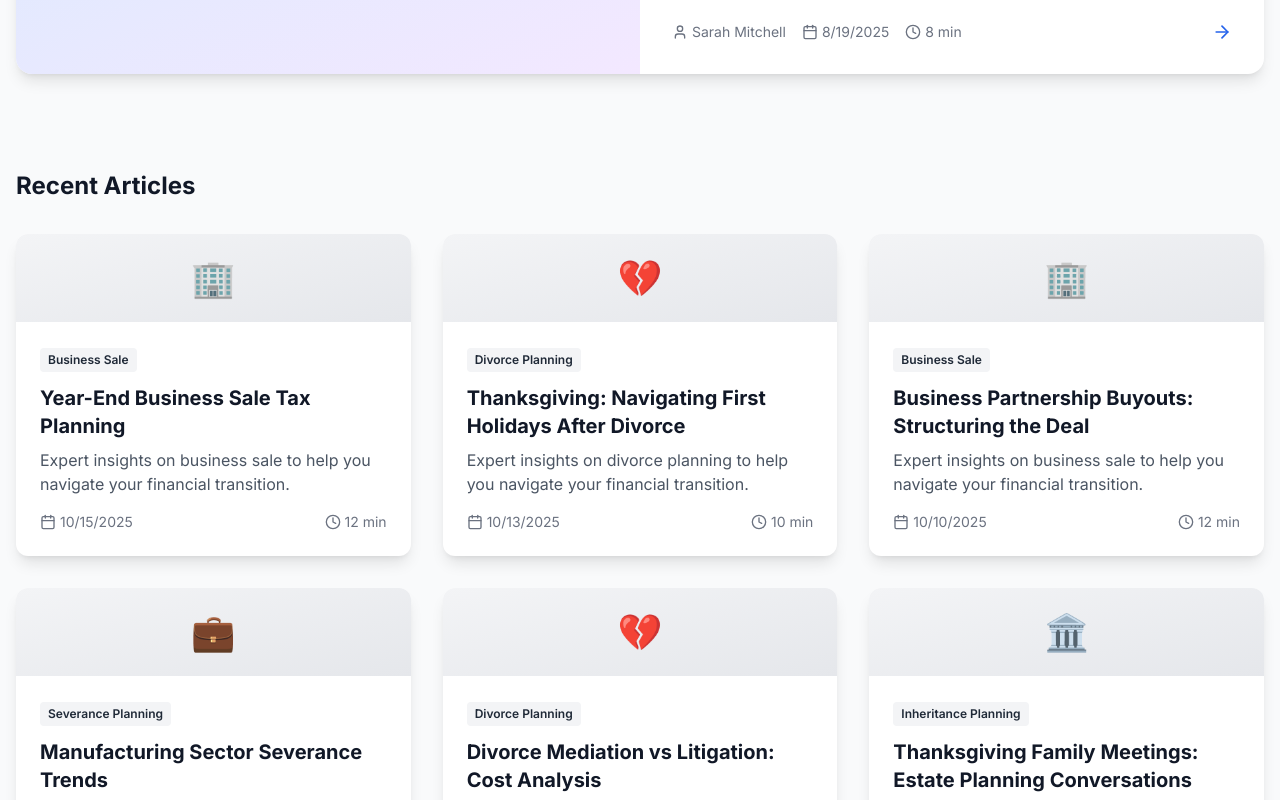
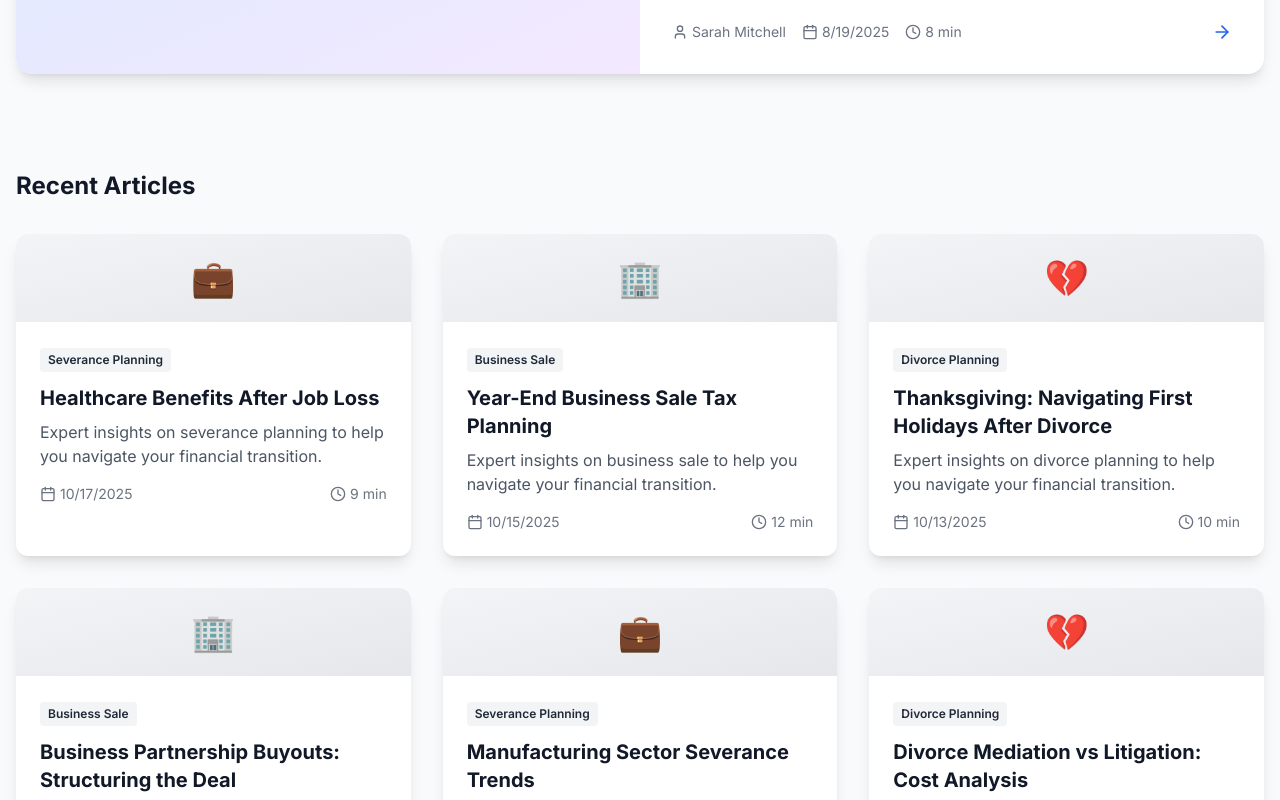
Before and after one commit to HustleHarder86/Investing, a Next.js app: page /blog in a window 1280 px wide. Shown: the part 737-1537 px from the top of the page. Built offline with nearby package versions, Linux system fonts and the light colour scheme; no server answers.

Commit message:
📚 Auto-publish scheduled blog post for 2025-10-17

```diff
--- a/content/blog-schedule.json
+++ b/content/blog-schedule.json
@@ -318,7 +318,7 @@
       "title": "Healthcare Benefits After Job Loss",
       "category": "Severance Planning",
       "author": "David Kumar",
-      "status": "pending"
+      "status": "published"
     },
     {
       "date": "2025-10-20",
--- a/src/app/blog/page.tsx
+++ b/src/app/blog/page.tsx
@@ -10,6 +10,18 @@ export const metadata: Metadata = {
 
 // Blog posts data - in production, this would come from a CMS or database
 const blogPosts = [
+  {
+    slug: 'healthcare-benefits-after-job-loss',
+    title: 'Healthcare Benefits After Job Loss',
+    excerpt: 'Expert insights on severance planning to help you navigate your financial transition.',
+    author: 'David Kumar',
+    authorTitle: 'CFP®, Career Transition Advisor',
+    date: '2025-10-17',
+    readTime: '9 min',
+    category: 'Severance Planning',
+    categorySlug: 'severance-planning',
+    featured: false
+  },
   {
     slug: 'year-end-business-sale-tax',
     title: 'Year-End Business Sale Tax Planning',
```
Also changed, not shown: src/app/blog/healthcare-benefits-after-job-loss/page.tsx (renamed from content/scheduled-posts/healthcare-benefits-after-job-loss.tsx), 1 other file (tests, documents, lock files or other folders).
